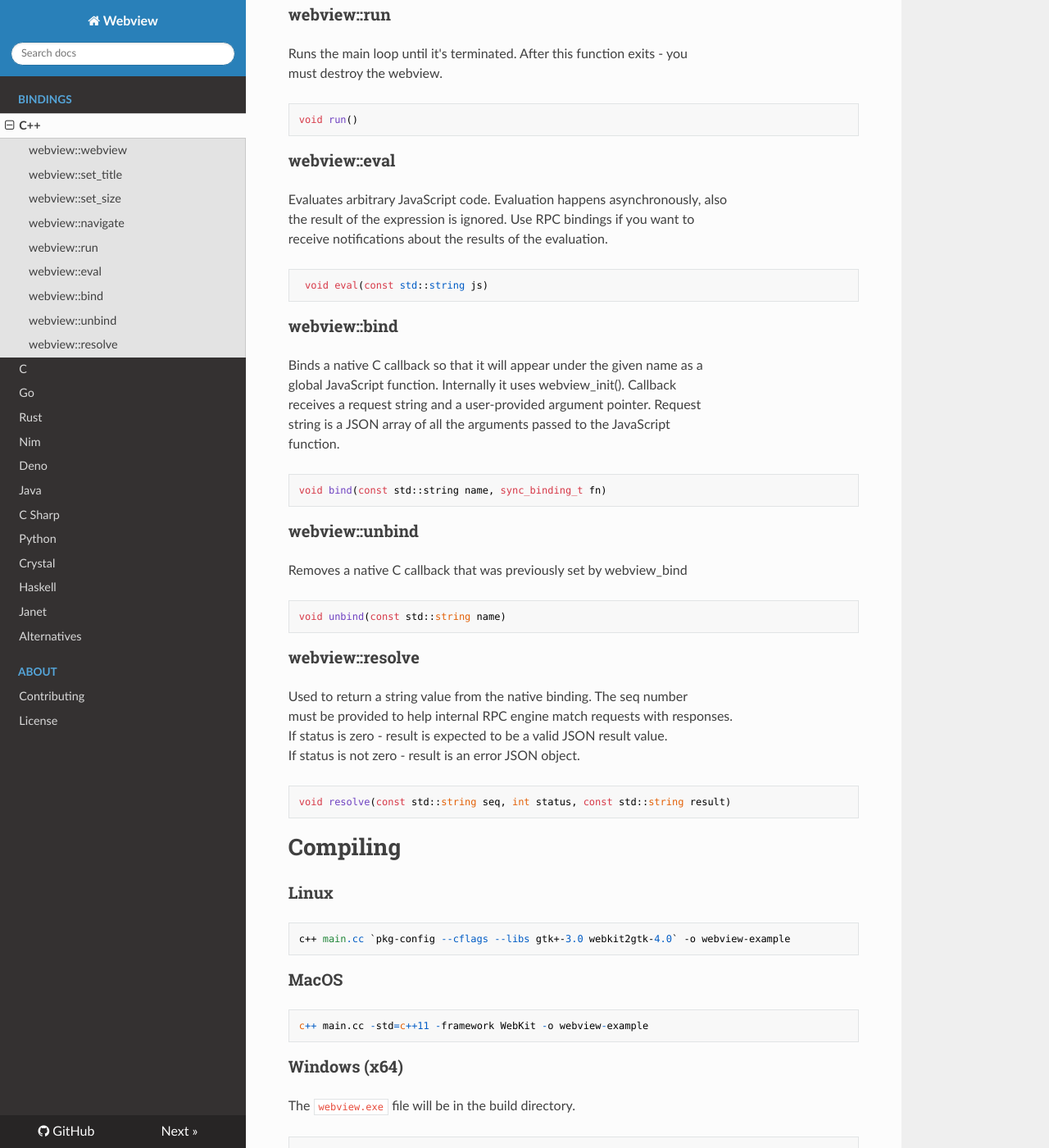
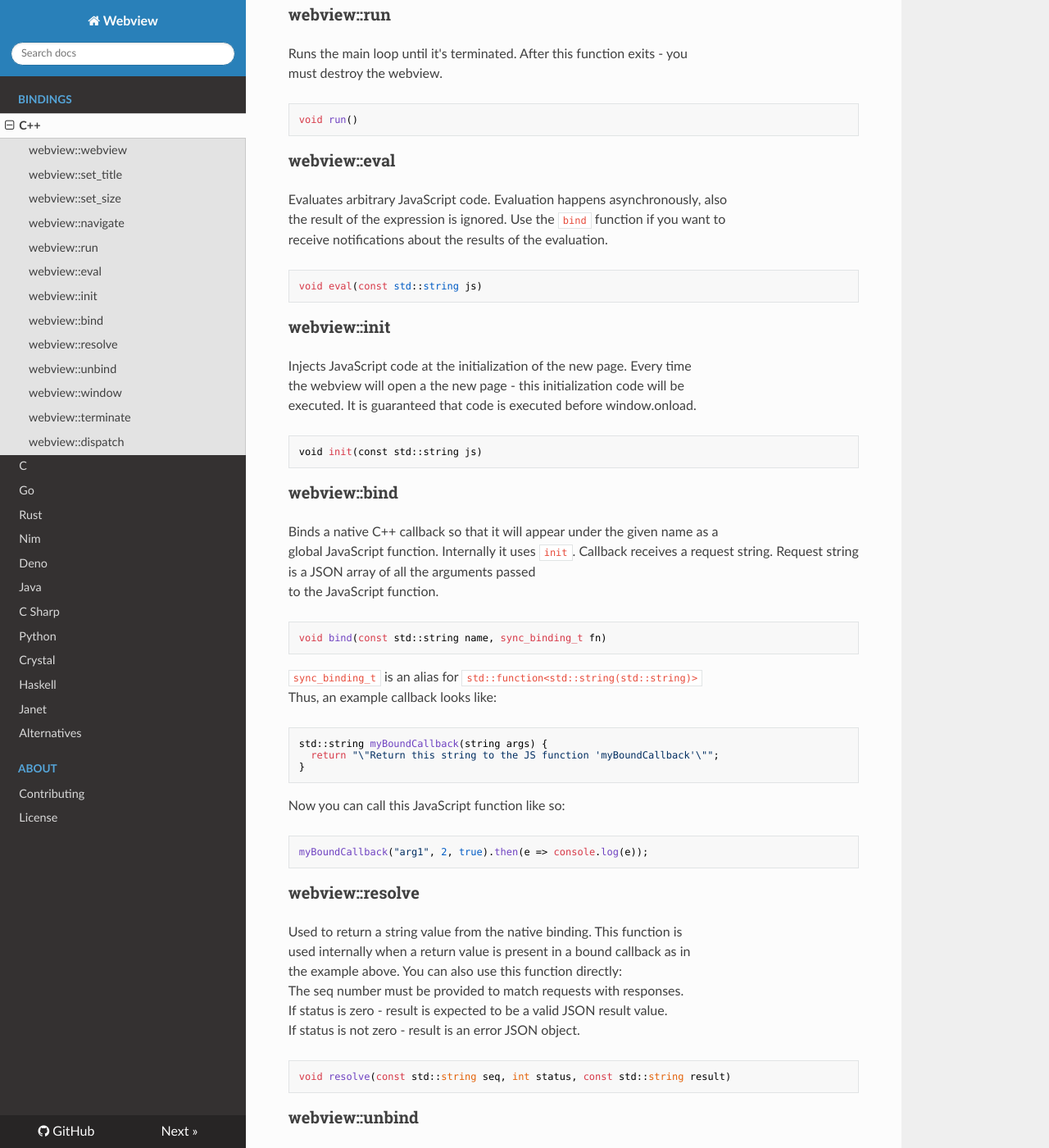
Before and after one commit to webview/docs, an MkDocs documentation site: the page built from docs/bindings/cpp.md, in a window 1280 px wide and 1400 px high, scrolled down 1039 px. Shown: the whole window at 82% size. Built offline with MkDocs 1.6.1, drawn with Linux system fonts in a browser that asks for light colours; nearby versions of some CDN libraries; some of the changed text lies outside the part shown.

Commit message:
Add remaining functions to C++ API

````diff
--- a/docs/bindings/cpp.md
+++ b/docs/bindings/cpp.md
@@ -46,35 +46,75 @@ void run()
 
 ### webview::eval
 Evaluates arbitrary JavaScript code. Evaluation happens asynchronously, also
-the result of the expression is ignored. Use RPC bindings if you want to
+the result of the expression is ignored. Use the `bind` function if you want to
 receive notifications about the results of the evaluation.
 ```
- void eval(const std::string js)
+void eval(const std::string js)
+```
+
+### webview::init
+Injects JavaScript code at the initialization of the new page. Every time
+the webview will open a the new page - this initialization code will be
+executed. It is guaranteed that code is executed before window.onload.
+```
+void init(const std::string js)
 ```
 
 ### webview::bind
-Binds a native C callback so that it will appear under the given name as a
-global JavaScript function. Internally it uses webview_init(). Callback
-receives a request string and a user-provided argument pointer. Request
-string is a JSON array of all the arguments passed to the JavaScript
-function.
+Binds a native C++ callback so that it will appear under the given name as a
+global JavaScript function. Internally it uses `init`. Callback receives
+a request string. Request string is a JSON array of all the arguments passed
+to the JavaScript function.
 ```
 void bind(const std::string name, sync_binding_t fn)
 ```
+`sync_binding_t` is an alias for `std::function<std::string(std::string)>`
+Thus, an example callback looks like:
+```cpp
+std::string myBoundCallback(string args) {
+  return "\"Return this string to the JS function 'myBoundCallback'\"";
+}
+```
+Now you can call this JavaScript function like so:
+```js
+myBoundCallback("arg1", 2, true).then(e => console.log(e));
+```
+
+### webview::resolve
+Used to return a string value from the native binding. This function is
+used internally when a return value is present in a bound callback as in
+the example above. You can also use this function directly:
+The seq number must be provided to match requests with responses.
+If status is zero - result is expected to be a valid JSON result value.
+If status is not zero - result is an error JSON object.
+```
+void resolve(const std::string seq, int status, const std::string result)
+```
 
 ### webview::unbind
-Removes a native C callback that was previously set by webview_bind
+Removes a native C++ callback that was previously set by `bind`.
 ```
 void unbind(const std::string name)
 ```
 
-### webview::resolve
-Used to return a string value from the native binding. The seq number
-must be provided to help internal RPC engine match requests with responses.
-If status is zero - result is expected to be a valid JSON result value.
-If status is not zero - result is an error JSON object.
+### webview::window
+Returns a pointer to the platform-specific window. You must cast from `void *`
+to the proper type.
 ```
-void resolve(const std::string seq, int status, const std::string result)
+void *window()
+```
+
+### webview::terminate
+Closes the webview window.
+```
+void terminate()
+```
+
+### webview::dispatch
+Posts a function to be executed on the main thread. You normally do not need
+to call this function, unless you want to tweak the native window.
+```
+void dispatch(std::function<void()> f)
 ```
 
 # Compiling
@@ -90,10 +130,10 @@ c++ main.cc -std=c++11 -framework WebKit -o webview-example
 ```
 
 ### Windows (x64)
-The `webview.exe` file will be in the build directory.
 ```
 script/build.bat
 ```
+- The `webview.exe` file will be in the build directory.
 
 # Examples
 Hello World:
````
Also changed, not shown: docs/index.md (+5 -0 lines).
